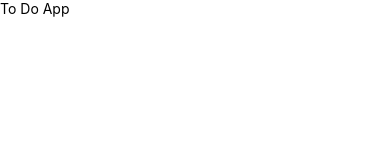
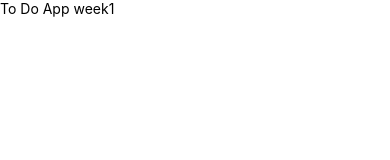
Before and after one commit to MeltemGerceker/toDoApp, a React Native app: screen / in a window 390 px wide. Shown: the top 160 px of the page. Built offline with nearby package versions, Linux system fonts and the light colour scheme.

Commit message:
first commit

```diff
--- a/App.js
+++ b/App.js
@@ -23,7 +23,7 @@ function App() {
   return (
     <SafeAreaView>
       <View>
-        <Text>To Do App</Text>
+        <Text>To Do App week1</Text>
       </View>
     </SafeAreaView>
   );
```
